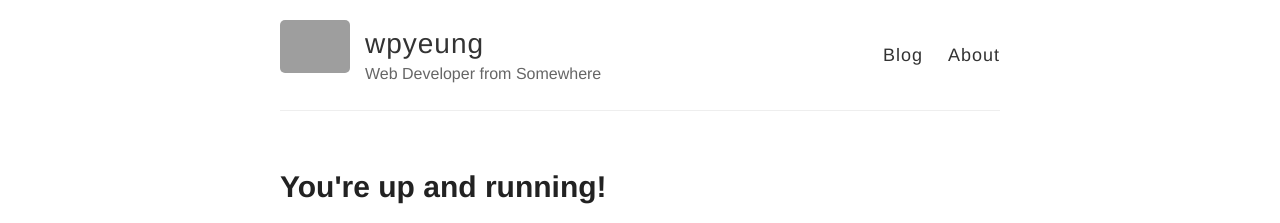
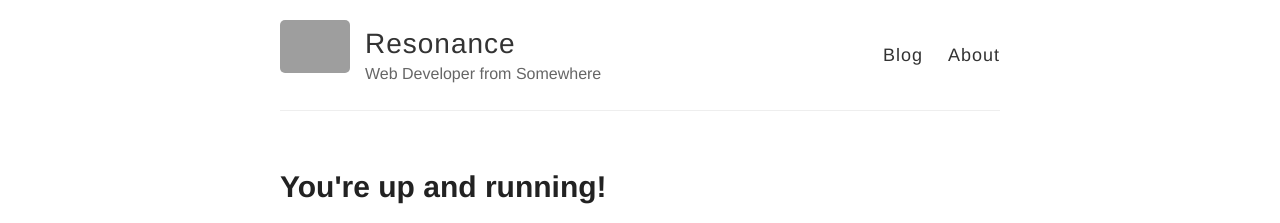
Before and after one commit to wpyeung/wpyeung.github.io, a Jekyll site: the page built from index.html, in a window 1280 px wide. Shown: the top 223 px of the page. Built offline with Jekyll 4.4.1, drawn with Linux system fonts in a browser that asks for light colours; Markdown is read by kramdown in place of the engine named in the settings; grey boxes are pictures that could not be loaded.

Commit message:
Update _config.yml

```diff
--- a/_config.yml
+++ b/_config.yml
@@ -3,7 +3,7 @@
 #
 
 # Name of your site (displayed in the header)
-name: wpyeung
+name: Resonance
 
 # Short bio or description (displayed in the header)
 description: Web Developer from Somewhere
```
